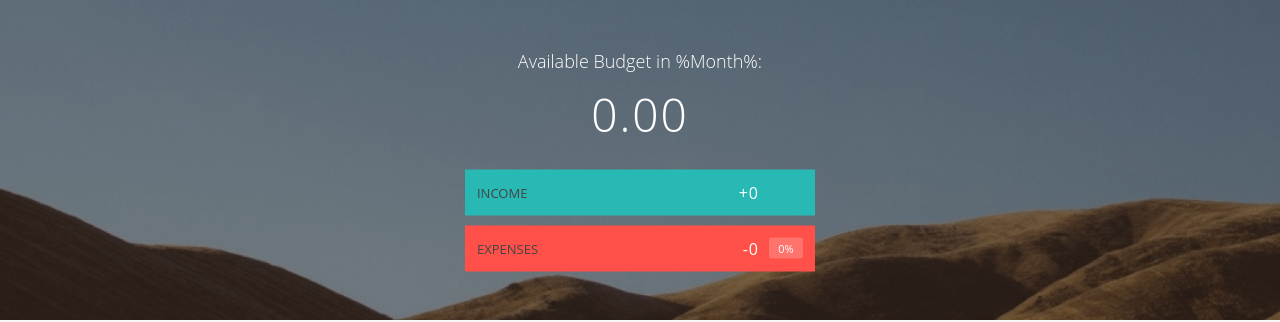
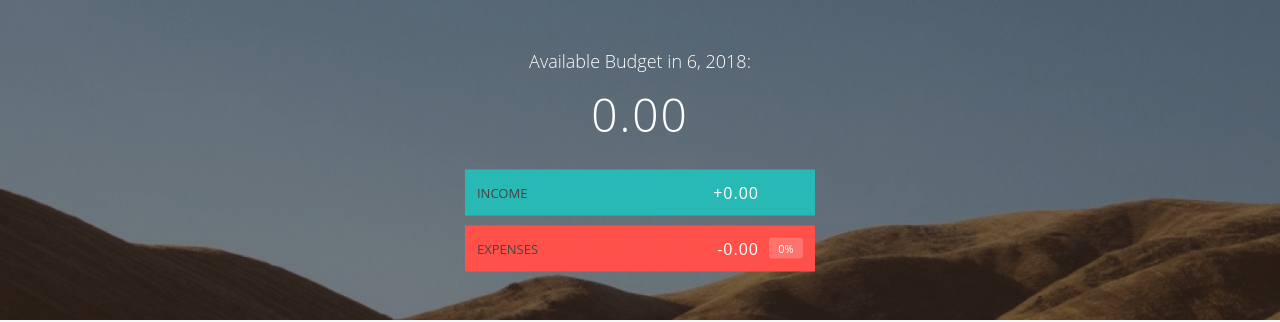
Before and after one commit to fakorede-bolu/Shopify, a React (Create React App) app: page / in a window 1280 px wide. Shown: the top 322 px of the page. Built offline with nearby package versions, Linux system fonts and the light colour scheme.

Commit message:
front end

```diff
--- a/src/App.js
+++ b/src/App.js
@@ -16,9 +16,7 @@ class App extends Component {
       description: '',
       value: '',
       inc: 0,
-      exp: 0,
-      indVal: 0
-
+      exp: 0
     }
   }
 
@@ -40,23 +38,29 @@ class App extends Component {
 
     if (this.state.type === 'inc') {
       this.state.budgetList.inc.push({
-        Id:  (this.state.budgetList.inc.length - 1) + 1,
+        Id:  (this.state.budgetList.inc.length - 1) + 1, // 6 -1
         Type: this.state.type,
         Description: this.state.description,
         Value: this.state.value
       })
       this.setState({ type: "inc", description: "", value: "" })
-
       console.log(this.state.budgetList.inc);
 
+
     } else if (this.state.type === 'exp') {
+      let percentage;
 
+      if (this.state.inc === 0) {
+        percentage = 0
+      } else {
+        percentage = Math.round((this.state.value / this.state.inc) * 100)
+      }
       this.state.budgetList.exp.push({
         Id: (this.state.budgetList.exp.length-1) + 1,
         Type: this.state.type,
         Description: this.state.description,
         Value: this.state.value,
-        Percentage: Math.round((this.state.value/ this.state.inc) * 100)
+        Percentage: percentage
       })
       this.setState({ type: "inc", description: "", value: "" })
 
@@ -66,37 +70,38 @@ class App extends Component {
   }
 
   onSubmit = () => {
+    if ( this.state.description !== '' && this.state.value !== '' ) {
       this.AddItem();
       this.Inctotals();
       this.Exptotals();
+    }
+
   }
 
   keyPress = (event) => {
     if (event.keyCode === 13) {
       // console.log('value', event.target.value);
       this.AddItem();
-      this.totals()
     }
   }
 
 
   Inctotals = () => {
     let sum = 0;
-
       this.state.budgetList.inc.map((increase) => {
           return (sum += increase.Value)
         })
       this.setState({inc: sum})
+
   }
-
   Exptotals = () => {
       let sum = 0;
         this.state.budgetList.exp.map((increase) => {
           return (sum += increase.Value)
         })
       this.setState({ exp: sum })
+
   }
-
 
   DelIncItem = (id) => {
     const ids = this.state.budgetList.inc.map((item) => {
@@ -119,9 +124,9 @@ class App extends Component {
   render() {
     return (
       <div className="App">
-        <Top totalInc={this.state.inc} totalExp={this.state.exp} budget={this.state.budget} percent = {this.state.percentage} />
-        <Input value = {this.state.value} type = {this.state.type} description = {this.state.description} typeChange = {this.typeChange} desChange = {this.desChange} valChange = {this.valChange} onSubmit = {this.onSubmit} onKeyPress = {this.keyPress}/>
-        <Item Income={this.state.budgetList.inc} Expense={this.state.budgetList.exp} DelIncItem={() => this.DelIncItem} DelExpItem={() => this.DelExpItem}/>
+        <Top totalInc = {this.state.inc} totalExp = {this.state.exp} budget = {this.state.budget} percent = {this.state.percentage} />
+        <Input value = {this.state.value} type = {this.state.type} description = {this.state.description} typeChange = {this.typeChange} desChange = {this.desChange} valChange = {this.valChange} onSubmit = {this.onSubmit} onKeyPress = {() => this.keyPress}/>
+        <Item Income = {this.state.budgetList.inc} Expense = {this.state.budgetList.exp} DelIncItem = { this.DelIncItem} DelExpItem = { this.DelExpItem}/>
       </div>
     );
   }
--- a/src/components/input/Input.js
+++ b/src/components/input/Input.js
@@ -5,12 +5,12 @@ class Input extends Component {
         return (
             <div className="bottom">
                 <div className="add">
-                    <div className="add__container">
+                    <div className="add__container" onKeyPress={this.props.keyPress}>
                         <select className="add__type" value={this.props.type} onChange={this.props.typeChange}>
                             <option value="inc" >+</option>
                             <option value="exp">-</option>
                         </select>
-                        <input type="text" className="add__description" placeholder="Add description" onChange={this.props.desChange} value={this.props.description} onKeyDown={this.props.keyPress}/>
+                        <input type="text" className="add__description" placeholder="Add description" onChange={this.props.desChange} value={this.props.description} />
                         <input type="number" className="add__value" placeholder="Value" onChange={this.props.valChange} value={this.props.value}/>
                         <button type= "submit" className="add__btn" onClick={this.props.onSubmit}>Submit</button>
                         {/* onKeyPress={() => {this.props.onKeyPress}} */}
--- a/src/components/item/Item.js
+++ b/src/components/item/Item.js
@@ -5,25 +5,20 @@ class Item extends Component {
     render() {
 
        const IncItem = this.props.Income.map((value, index) => {
-           if (value.Type === 'inc' && value.Description !== '' && value.Value !== '') {
             return (
                 <div className="income__list" key={index}>
                     <div className="item clearfix" id="income-0"><div className="item__description">{value.Description}</div>
                         <div className="right clearfix">
-                                <div className="item__value" >+ {value.Value}</div>
+                            <div className="item__value" >+{value.Value}</div>
                             <div className="item__delete">
-                                    <button className="item__delete--btn" onClick={this.props.DelIncItem(index)}><i className="ion-ios-close-outline"></i>Del</button>
+                                <button className="item__delete--btn" onClick={() => this.props.DelIncItem(value.Id)}><i className="ion-ios-close-outline"></i>Del</button>
                             </div>
                         </div>
                     </div>
                 </div>
-
-            )} else {
-                return value;
-            }
+            )
         })
         const ExpItem = this.props.Expense.map((value, index) => {
-            if (value.Type === 'exp' && value.Description !== '' && value.Value !== '') {
             return (
                 <div className="expenses__list" key={index}>
                     <div className="item clearfix" id="expense-0">
@@ -32,14 +27,12 @@ class Item extends Component {
                             <div className="item__value" >- {value.Value}</div>
                             <div className="item__percentage">{value.Percentage}%</div>
                             <div className="item__delete">
-                                    <button className="item__delete--btn" onClick={ this.props.DelExpItem( index)}><i className="ion-ios-close-outline"></i>del</button>
+                                <button className="item__delete--btn" onClick={() => this.props.DelExpItem(value.Id)}><i className="ion-ios-close-outline"></i>del</button>
                             </div>
                         </div>
                     </div>
                 </div>
-                )} else {
-                return value;
-                }
+            )
         })
 
         return (
--- a/src/components/top/Top.js
+++ b/src/components/top/Top.js
@@ -4,12 +4,25 @@ const Top = ({totalInc, totalExp}) => {
 
         let budget = `0.00`;
         if (totalInc > totalExp) {
-            budget = `+ ${totalInc - (totalExp)}`
+            budget = `+${totalInc - (totalExp)}`
         } else if (totalExp > totalInc) {
-            budget = `- ${totalExp}`
+            budget = `-${totalExp}`
         }
 
 
+        let TotalInc;
+        if (totalInc === 0) {
+            TotalInc = `0.00`
+        } else {
+            TotalInc = totalInc
+        }
+
+        let TotalExp;
+        if (totalExp === 0) {
+            TotalExp = `0.00`
+        } else {
+            TotalExp = totalExp
+        }
 
         let percentage;
         if (totalInc === 0 || totalExp > totalInc) {
@@ -20,7 +33,11 @@ const Top = ({totalInc, totalExp}) => {
 
 
 
+        const date = new Date();
+        const year = date.getFullYear();
+        const month = date.getMonth();
 
+        // const day = ['January', 'February', 'March', 'April', 'May', 'June', 'July', 'August', 'September', 'October', 'November', 'December']
 
 
         return (
@@ -28,7 +45,7 @@ const Top = ({totalInc, totalExp}) => {
                 <div className="top">
                     <div className="budget">
                         <div className="budget__title">
-                            Available Budget in <span className="budget__title--month">%Month%</span>:
+                            Available Budget in <span className="budget__title--month">{month}, {year}</span>:
                         </div>
 
                         <div className="budget__value"> {budget} </div>
@@ -36,14 +53,14 @@ const Top = ({totalInc, totalExp}) => {
                         <div className="budget__income clearfix">
                             <div className="budget__income--text">Income</div>
                             <div className="right">
-                                <div className="budget__income--value">+{ totalInc } </div>
+                                <div className="budget__income--value">+{ TotalInc } </div>
                                 <div className="budget__income--percentage">&nbsp;</div>
                             </div>
                         </div>
                         <div className="budget__expenses clearfix">
                             <div className="budget__expenses--text">Expenses</div>
                             <div className="right clearfix">
-                                <div className="budget__expenses--value">-{ totalExp }</div>
+                                <div className="budget__expenses--value">-{ TotalExp }</div>
                                 <div className="budget__expenses--percentage">{percentage}</div>
                             </div>
                         </div>
```
Lines whose indentation alone changed are shown as unchanged.
